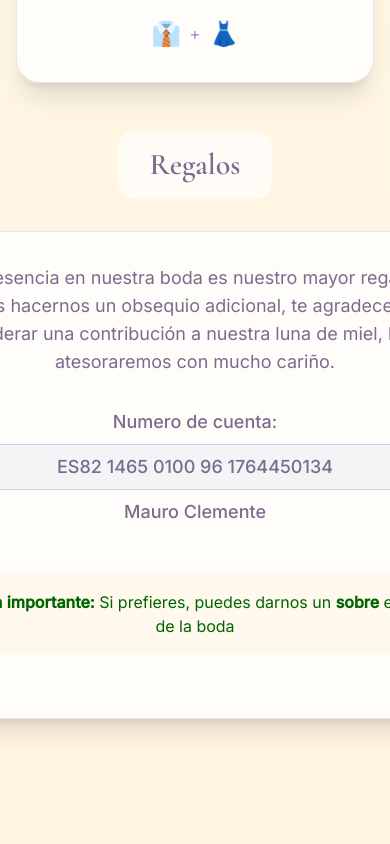
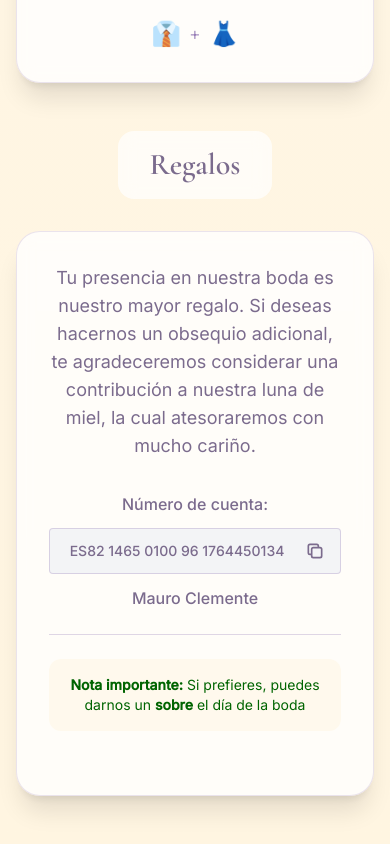
Before and after one commit to EdgarIvanEspinoza/alejandraymauro, a Next.js app: page / in a window 390 px wide. Shown: the part 7481-8325 px from the top of the page. Before the commit the page ends 8248 px from the top, so only its background shows below. Built offline with nearby package versions, Linux system fonts and the light colour scheme; no server answers; a web font is replaced by a local one.

Commit message:
Enhance Regalos component: add clipboard copy functionality for account number, improve layout, and fix text alignment issues.

```diff
--- a/app/components/Regalos.tsx
+++ b/app/components/Regalos.tsx
@@ -1,4 +1,21 @@
+"use client";
+
+import { useState } from "react";
+
 export const Regalos = () => {
+  const [copied, setCopied] = useState(false);
+  const accountNumber = "ES8214650100961764450134";
+
+  const handleCopy = async () => {
+    try {
+      await navigator.clipboard.writeText(accountNumber);
+      setCopied(true);
+      setTimeout(() => setCopied(false), 2000);
+    } catch (err) {
+      console.error("Error al copiar:", err);
+    }
+  };
+
   return (
     <section className="w-full mb-12 flex flex-col items-center">
       {/* Title */}
@@ -22,25 +39,57 @@ export const Regalos = () => {
         <div>
           <div className="mb-8 text-center">
             <div className="space-y-4">
-              <div className="text-lavender-dark text-lg flex flex-col gap-2">
+              <div className="text-lavender-dark text-base md:text-lg flex flex-col gap-3">
                 <span className="font-medium text-lavender-dark">
-                  Numero de cuenta:
+                  Número de cuenta:
                 </span>
-                <input
-                  className="font-medium text-lavender-dark mx-auto text-bold p-2 border border-lavender/30 rounded text-center w-128 bg-gray-100"
-                  value="ES82 1465 0100 96 1764450134"
-                  readOnly
-                />
+                <div className="relative mx-auto w-full max-w-md">
+                  <input
+                    className="font-medium text-lavender-dark text-bold p-3 pr-12 border border-lavender/30 rounded text-center w-full bg-gray-100 text-sm md:text-base"
+                    value={"ES82 1465 0100 96 1764450134"}
+                    readOnly
+                  />
+                  <button
+                    onClick={handleCopy}
+                    className="absolute right-3 top-1/2 -translate-y-1/2 p-1 text-lavender-dark hover:text-lavender transition-colors"
+                  >
+                    {copied ? (
+                      <svg
+                        className="w-5 h-5"
+                        fill="none"
+                        strokeLinecap="round"
+                        strokeLinejoin="round"
+                        strokeWidth="2"
+                        viewBox="0 0 24 24"
+                        stroke="currentColor"
+                      >
+                        <path d="M5 13l4 4L19 7"></path>
+                      </svg>
+                    ) : (
+                      <svg
+                        className="w-5 h-5"
+                        fill="none"
+                        strokeLinecap="round"
+                        strokeLinejoin="round"
+                        strokeWidth="2"
+                        viewBox="0 0 24 24"
+                        stroke="currentColor"
+                      >
+                        <path d="M8 16H6a2 2 0 01-2-2V6a2 2 0 012-2h8a2 2 0 012 2v2m-6 12h8a2 2 0 002-2v-8a2 2 0 00-2-2h-8a2 2 0 00-2 2v8a2 2 0 002 2z"></path>
+                      </svg>
+                    )}
+                  </button>
+                </div>
                 <span className="font-medium text-lavender-dark">
                   Mauro Clemente
                 </span>
               </div>
               {/* Important Notes */}
-              <div className="   border-lavender/30 pt-6 mt-6">
+              <div className="border-t border-lavender/30 pt-6 mt-6">
                 <div className="bg-cream/50 rounded-xl p-4 text-center">
-                  <p className="text-forest-dark">
+                  <p className="text-forest-dark text-sm md:text-base">
                     <span className="font-semibold">Nota importante:</span> Si
-                    prefieres, puedes darnos un <strong>sobre</strong> el dia de
+                    prefieres, puedes darnos un <strong>sobre</strong> el día de
                     la boda
                   </p>
                 </div>
```
